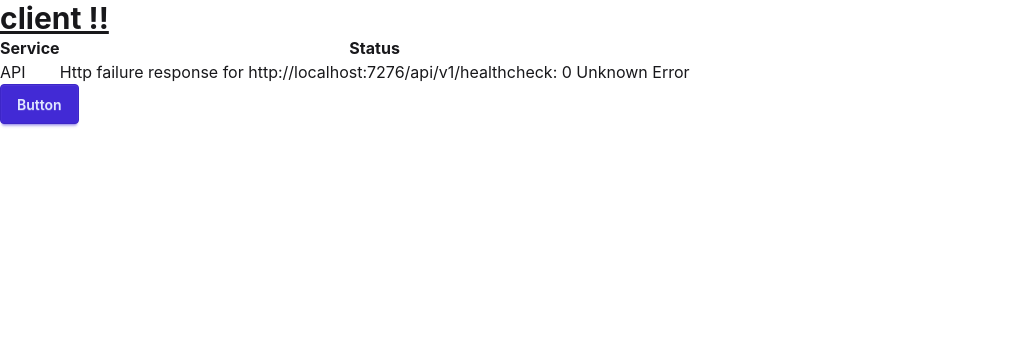
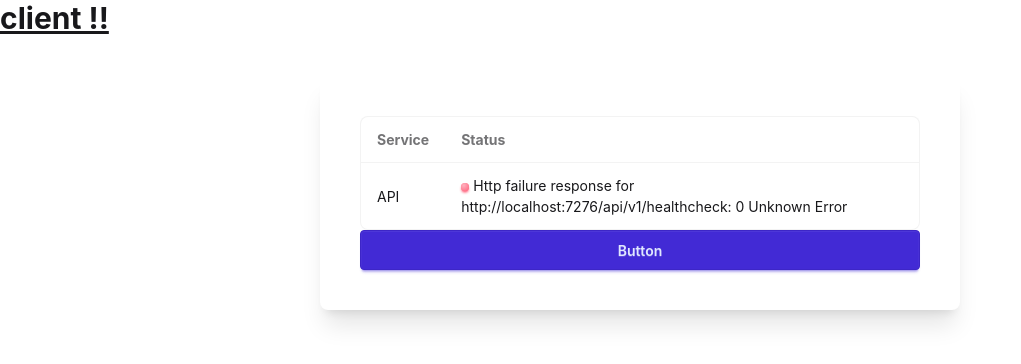
Before and after one commit to ProgramX-NPledger/ProgramX-AngularClient, an Angular app in the folder client/: page / in a window 1280 px wide. Shown: the top 364 px of the page, without its empty margins (0-1021 px from the left). Built offline with nearby package versions, Linux system fonts and the light colour scheme; no server answers.

Commit message:
Improved health check appearance

```diff
--- a/client/src/app/app.component.html
+++ b/client/src/app/app.component.html
@@ -1,7 +1,8 @@
 <h1 class="text-3xl font-bold underline">{{ title }} !!</h1>
 
-<div id="siteHealthCheck">
-  <table>
+<div id="siteHealthCheck" class="card bg-base-100 w-1/2 mx-auto p-10 mt-10 shadow-xl">
+  <div class="overflow-x-auto rounded-box border border-base-content/5 bg-base-100">
+    <table class="table w-full">
       <thead>
         <tr>
           <th>Service</th>
@@ -11,9 +12,22 @@
       <tbody>
         <tr>
           <td>API</td>
-        <td>{{ apiHealthCheck() ? 'Healthy' : apiHealthCheckMessage }}</td>
+          <td *ngIf="apiHealthCheck()">
+            <div class="inline-grid *:[grid-area:1/1]">
+              <div class="status status-success animate-ping"></div>
+              <div class="status status-success"></div>
+            </div> Server is OK
+          </td>
+          <td *ngIf="!apiHealthCheck()">
+            <div class="inline-grid *:[grid-area:1/1]">
+              <div class="status status-error animate-ping"></div>
+              <div class="status status-error"></div>
+            </div> {{ apiHealthCheckMessage }}
+          </td>
         </tr>
       </tbody>
     </table>
+  </div>
   <button class="btn btn-primary">Button</button>
+
 </div>
--- a/client/src/app/app.component.ts
+++ b/client/src/app/app.component.ts
@@ -1,10 +1,11 @@
 import { HttpClient } from '@angular/common/http';
 import { Component, inject, OnInit, signal } from '@angular/core';
 import { RouterOutlet } from '@angular/router';
+import { NgIf } from '@angular/common';
 
 @Component({
   selector: 'app-root',
-  imports: [RouterOutlet],
+  imports: [RouterOutlet, NgIf],
   templateUrl: './app.component.html',
   styleUrl: './app.component.css'
 })
```
Lines whose indentation alone changed are shown as unchanged.
